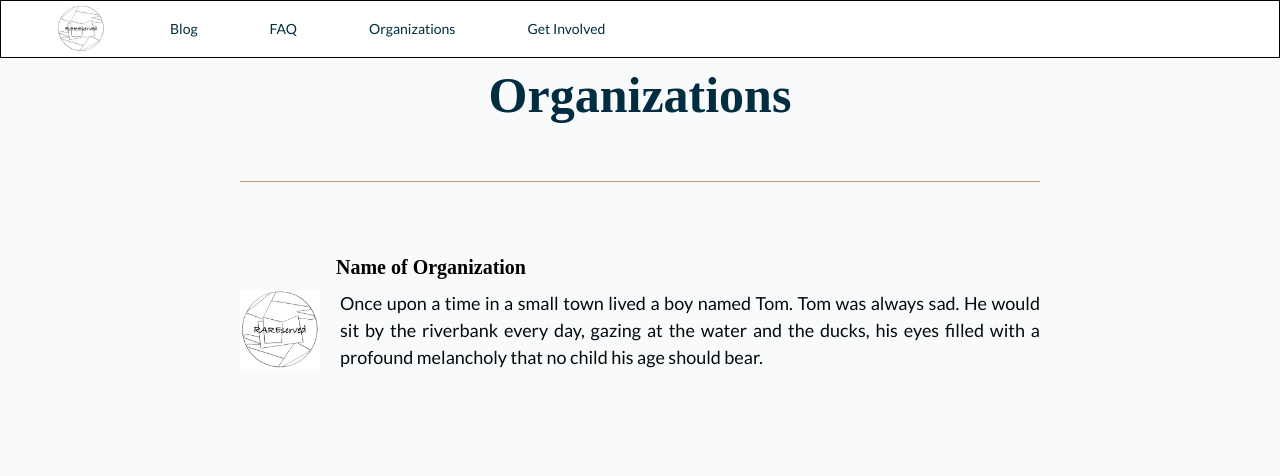
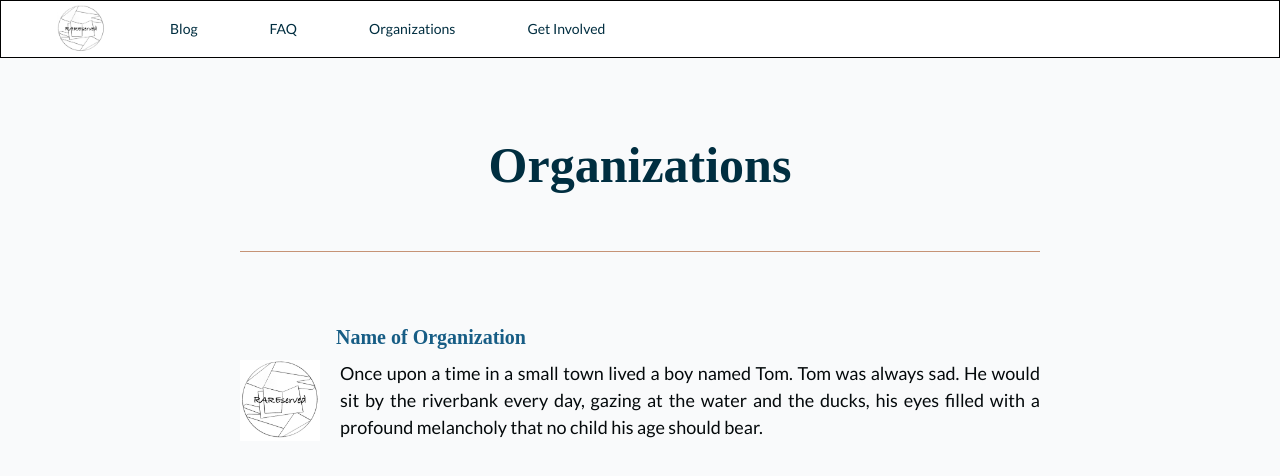
Before and after one commit to hcp-uw/rareserved, a Next.js app: page /organizations in a window 1280 px wide. Shown: the top 476 px of the page. Built offline with nearby package versions, Linux system fonts and the light colour scheme.

Commit message:
h3 font update

```diff
--- a/app/globals.css
+++ b/app/globals.css
@@ -47,7 +47,7 @@
     font-family: "Merriweather";
     font-weight: 700;
     font-size: 20px;
-    color:#000000;
+    color: #175D85;
     text-align: center
   }
 
@@ -83,5 +83,6 @@
   #main {
     padding-left: 240px;
     padding-right: 240px;
+    padding-top: 70px;
   }
 }
```
